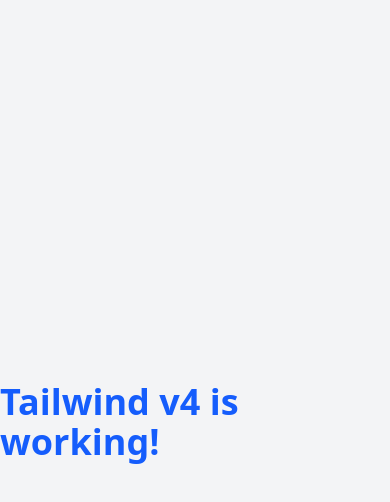
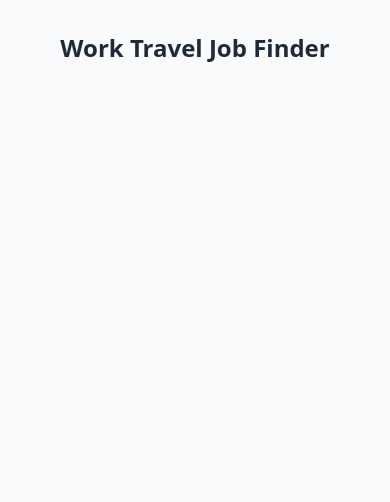
Before and after one commit to Meetkamal256/work-travel-job-finder, a React (Vite) app: page / in a window 390 px wide. Shown: the top 502 px of the page. Built offline with nearby package versions, Linux system fonts and the light colour scheme.

Commit message:
feat: add responsive layout and main heading to Home page

```diff
--- a/src/App.tsx
+++ b/src/App.tsx
@@ -1,13 +1,10 @@
 import "./index.css";
+import Home from "./pages/Home";
 
 function App() {
   return (
     <>
-      <div className="min-h-screen bg-gray-100 flex items-center justify-center">
-        <h1 className="text-4xl font-bold text-blue-600">
-          Tailwind v4 is working!
-        </h1>
-      </div>
+      <Home />
     </>
   );
 }
--- a/src/pages/Home.tsx
+++ b/src/pages/Home.tsx
@@ -0,0 +1,11 @@
+const Home = () => {
+  return (
+    <div className="min-h-screen bg-gray-50 px-4 py-8 sm:px-6 md:px-10 lg:px-16">
+      <h1 className="text-2xl sm:text-3xl md:text-4xl font-bold text-center text-gray-800 mb-6">
+        Work Travel Job Finder
+      </h1>
+    </div>
+  );
+};
+
+export default Home;
```
